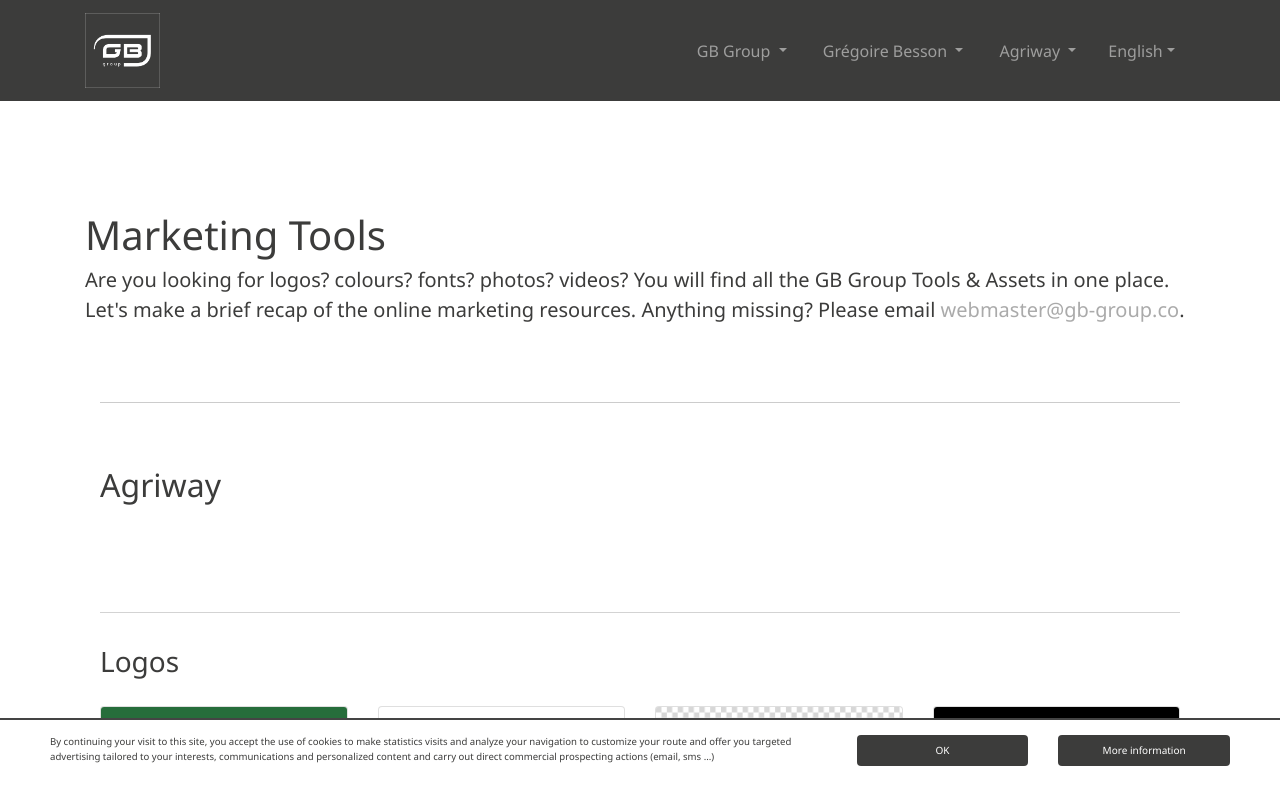
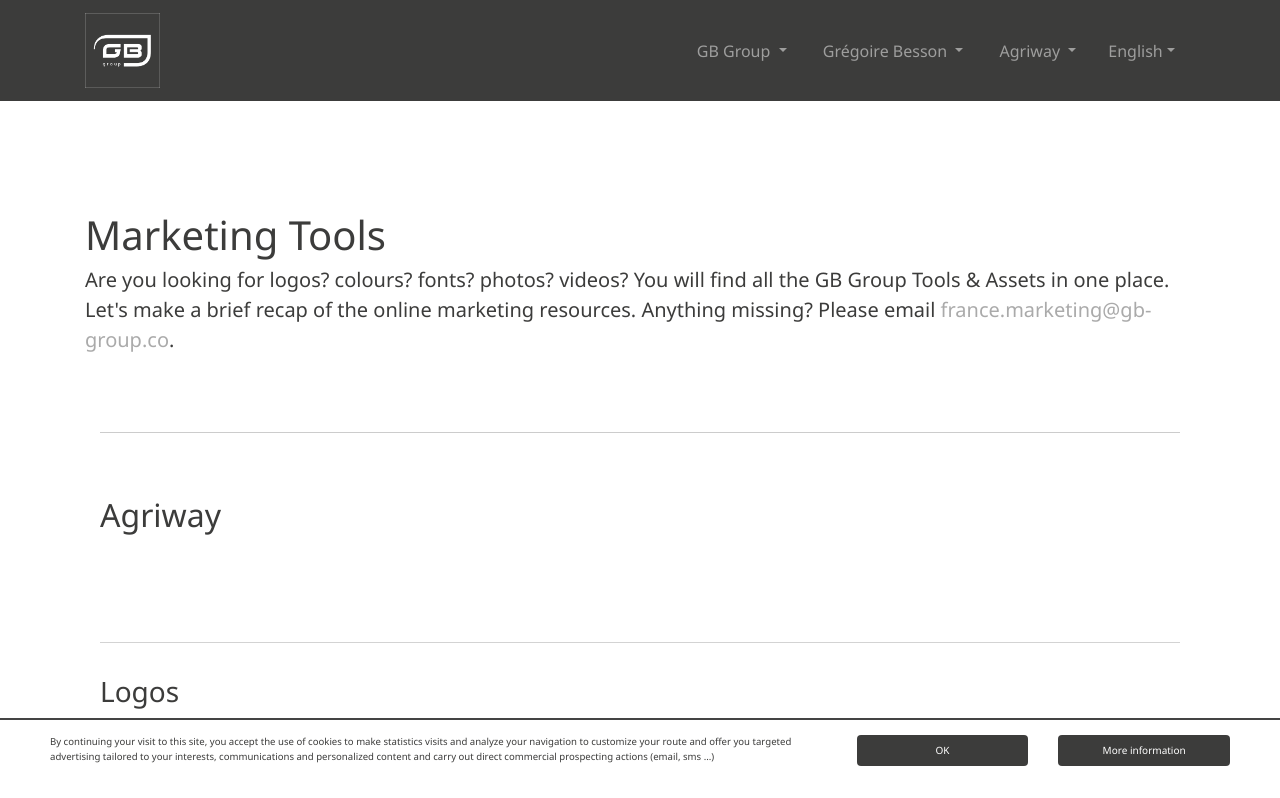
Before and after one commit to JulienYvesRICHARD/marketing.gb-group, a Vue app: page /agriway in a window 1280 px wide. Shown: the top 798 px of the page. Built offline with nearby package versions, Linux system fonts and the light colour scheme.

Commit message:
Update Agriway.vue

```diff
--- a/src/views/Agriway.vue
+++ b/src/views/Agriway.vue
@@ -7,7 +7,7 @@
           <h1>{{ $t("main_title") }}</h1>
           <p class="lead">
             {{ $t("main_description")
-            }}<a href="mailto:webmaster@gb-group.co">webmaster@gb-group.co</a>.
+            }}<a href="mailto:france.marketing@gb-group.co">france.marketing@gb-group.co</a>.
           </p>
         </div>
       </div>
```
